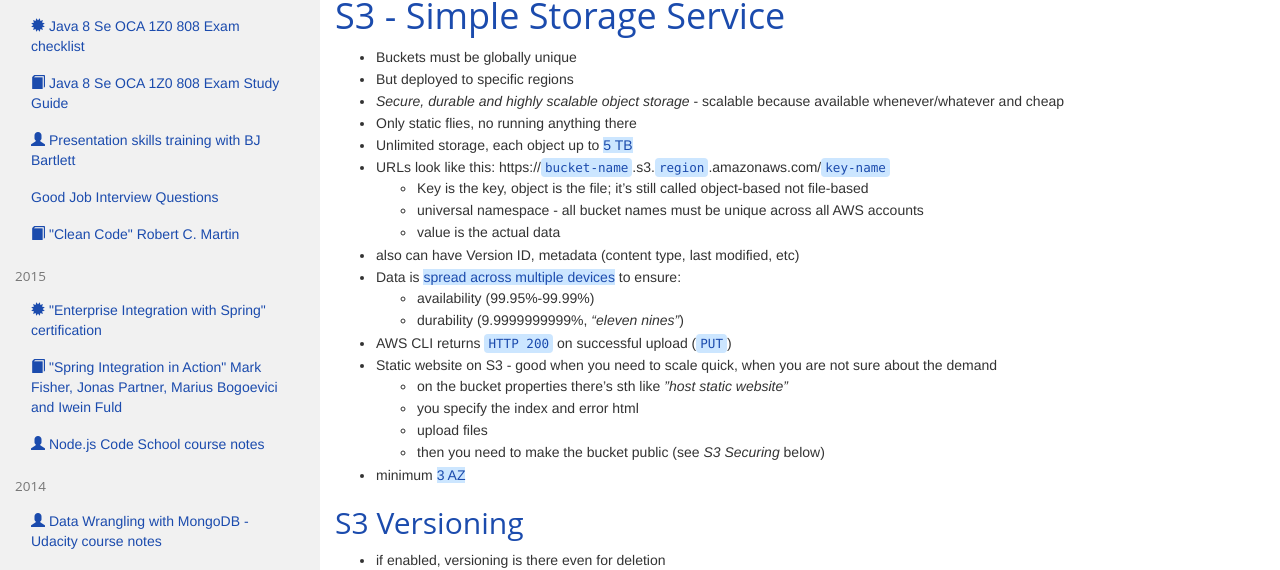
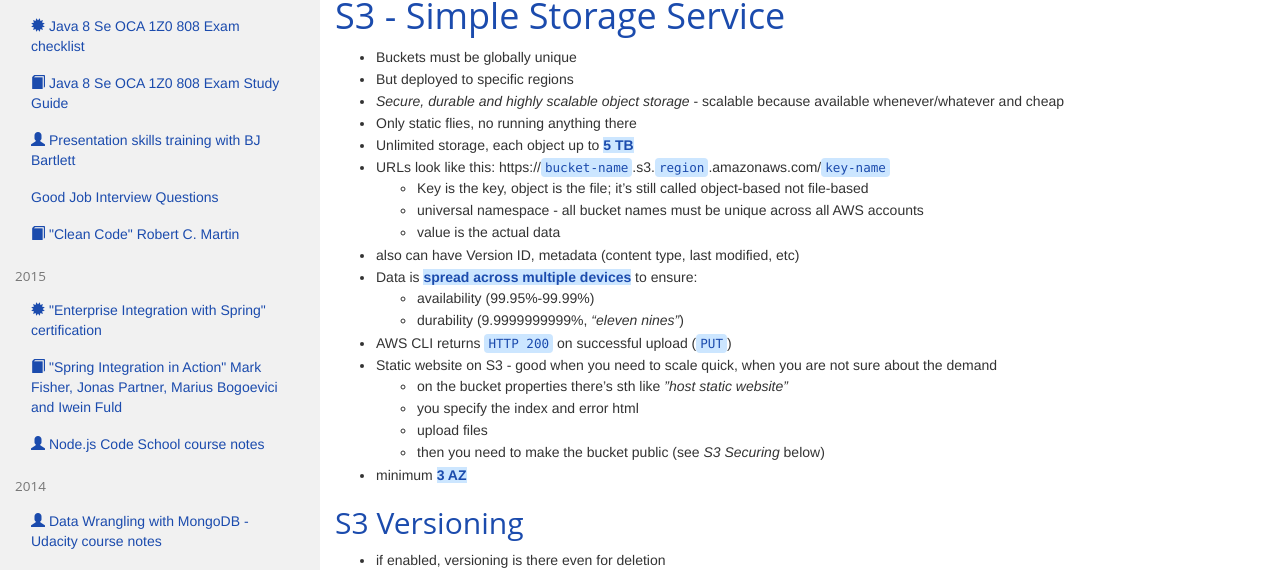
Before and after one commit to monikma/monikma.github.io, a Jekyll site: the page built from _posts/2024-03-05-aws-certified-solutions-architect-storage.md, in a window 1280 px wide and 1400 px high, scrolled down 1073 px. Shown: the part 123-693 px from the top of the window. Built offline with Jekyll 4.4.1, drawn with Linux system fonts in a browser that asks for light colours.

Commit message:
Fix: color

```diff
--- a/_layouts/post.html
+++ b/_layouts/post.html
@@ -31,7 +31,6 @@
         b, strong {
             color: {{ page.fgColor }} !important;
             background-color: {{ page.bgColor }} !important;
-            font-weight: lighter !important;
         }
         i {
             font-color: {{ page.fgColor }} !important;
```
